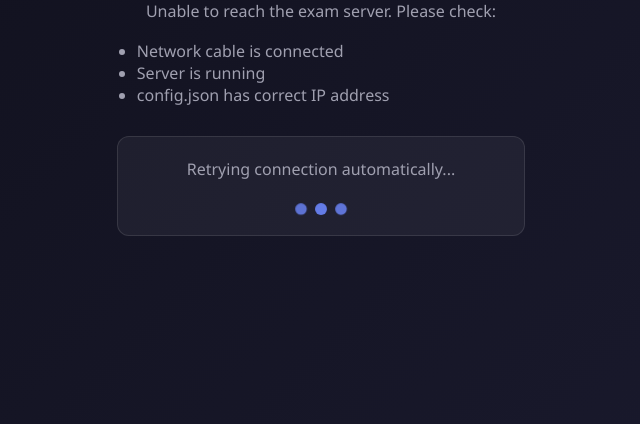
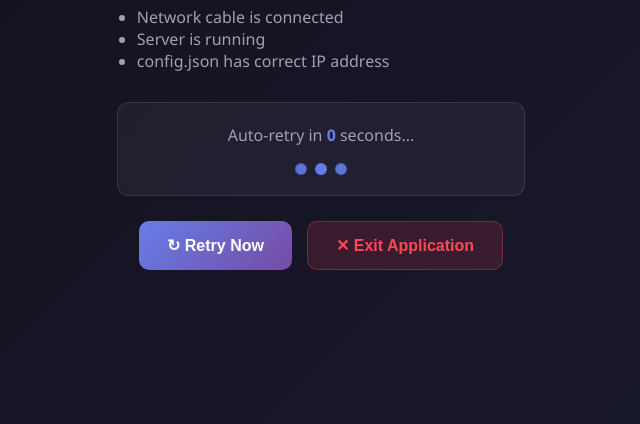
Before and after one commit to panupongsk-cyber/LANLock, an Electron app: page client-electron/renderer/error.html in a window 1280 px wide. Shown: the part 376-800 px from the top of the page, without its empty margins (319-959 px from the left). Drawn offline with Linux system fonts and the light colour scheme.

Commit message:
fix: add exit and retry buttons to Electron error page
- Add 'Retry Now' and 'Exit Application' buttons
- Show countdown timer for auto-retry
- Use lanlock.forceQuit() API for exit button
- Improve error page styling

```diff
--- a/client-electron/renderer/error.html
+++ b/client-electron/renderer/error.html
@@ -31,21 +31,7 @@
         .error-icon {
             font-size: 80px;
             margin-bottom: 20px;
-            animation: pulse 2s infinite;
-        }
-
-        @keyframes pulse {
-
-            0%,
-            100% {
-                opacity: 1;
-                transform: scale(1);
-            }
-
-            50% {
-                opacity: 0.7;
-                transform: scale(0.95);
-            }
+            filter: grayscale(0.5);
         }
 
         h1 {
@@ -60,6 +46,13 @@
             line-height: 1.6;
         }
 
+        ul {
+            text-align: left;
+            color: #a0a0b0;
+            margin: 15px 0;
+            padding-left: 20px;
+        }
+
         .retry-info {
             margin-top: 30px;
             padding: 20px;
@@ -72,7 +65,7 @@
             display: flex;
             justify-content: center;
             gap: 8px;
-            margin-top: 20px;
+            margin-top: 15px;
         }
 
         .loading-dots span {
@@ -104,35 +97,131 @@
                 transform: scale(1);
             }
         }
+
+        .button-group {
+            display: flex;
+            gap: 15px;
+            justify-content: center;
+            margin-top: 25px;
+            flex-wrap: wrap;
+        }
+
+        .btn {
+            display: inline-flex;
+            align-items: center;
+            justify-content: center;
+            gap: 8px;
+            padding: 14px 28px;
+            font-size: 1rem;
+            font-weight: 600;
+            border: none;
+            border-radius: 10px;
+            cursor: pointer;
+            transition: all 0.3s ease;
+        }
+
+        .btn:hover {
+            transform: translateY(-2px);
+        }
+
+        .btn-primary {
+            background: linear-gradient(135deg, #667eea, #764ba2);
+            color: white;
+        }
+
+        .btn-primary:hover {
+            box-shadow: 0 6px 20px rgba(102, 126, 234, 0.4);
+        }
+
+        .btn-danger {
+            background: rgba(255, 71, 87, 0.15);
+            color: #ff4757;
+            border: 1px solid rgba(255, 71, 87, 0.3);
+        }
+
+        .btn-danger:hover {
+            background: rgba(255, 71, 87, 0.25);
+        }
+
+        #countdown {
+            color: #667eea;
+            font-weight: bold;
+        }
+
+        .retry-status {
+            font-size: 0.9rem;
+            color: #666;
+        }
     </style>
 </head>
 
 <body>
     <div class="error-container">
-        <div class="error-icon">📡</div>
+        <div class="error-icon">🔌</div>
         <h1>Cannot Connect to Server</h1>
         <p>Unable to reach the exam server. Please check:</p>
-        <ul style="text-align: left; color: #a0a0b0; margin: 15px 0; padding-left: 20px;">
+        <ul>
             <li>Network cable is connected</li>
             <li>Server is running</li>
             <li>config.json has correct IP address</li>
         </ul>
 
         <div class="retry-info">
-            <p>Retrying connection automatically...</p>
+            <p id="retryText">Auto-retry in <span id="countdown">5</span> seconds...</p>
             <div class="loading-dots">
                 <span></span>
                 <span></span>
                 <span></span>
             </div>
         </div>
+
+        <div class="button-group">
+            <button class="btn btn-primary" onclick="retryNow()">
+                ↻ Retry Now
+            </button>
+            <button class="btn btn-danger" onclick="exitApp()">
+                ✕ Exit Application
+            </button>
+        </div>
     </div>
 
     <script>
-        // Auto retry every 5 seconds
-        setTimeout(() => {
+        let countdown = 5;
+        let retryInterval = null;
+
+        function startCountdown() {
+            countdown = 5;
+            document.getElementById('countdown').textContent = countdown;
+
+            retryInterval = setInterval(() => {
+                countdown--;
+                document.getElementById('countdown').textContent = countdown;
+
+                if (countdown <= 0) {
+                    clearInterval(retryInterval);
+                    window.location.reload();
+                }
+            }, 1000);
+        }
+
+        function retryNow() {
+            if (retryInterval) clearInterval(retryInterval);
+            document.getElementById('retryText').textContent = 'Connecting...';
             window.location.reload();
-        }, 5000);
+        }
+
+        function exitApp() {
+            // Send message to Electron main process to quit
+            if (window.lanlock && window.lanlock.forceQuit) {
+                window.lanlock.forceQuit();
+            } else {
+                // Fallback: try window.close or alert
+                window.close();
+            }
+        }
+
+        // Start countdown on load
+        startCountdown();
     </script>
 </body>
 
```
